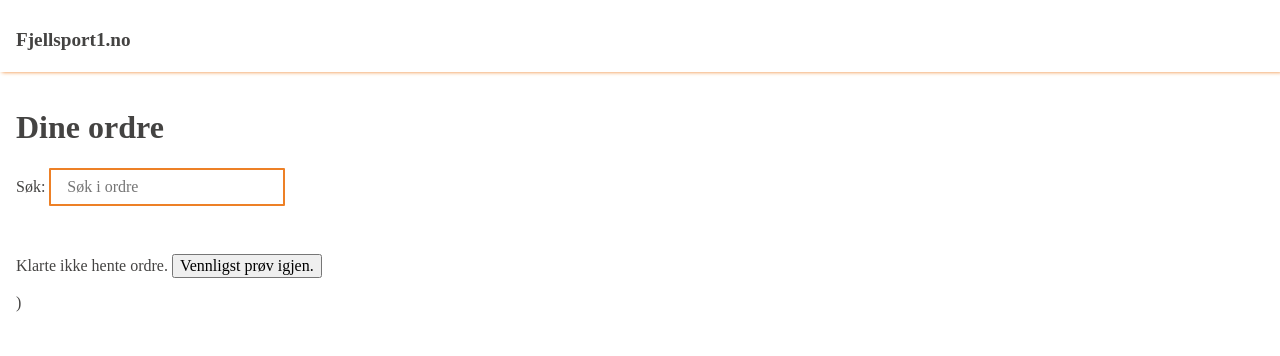
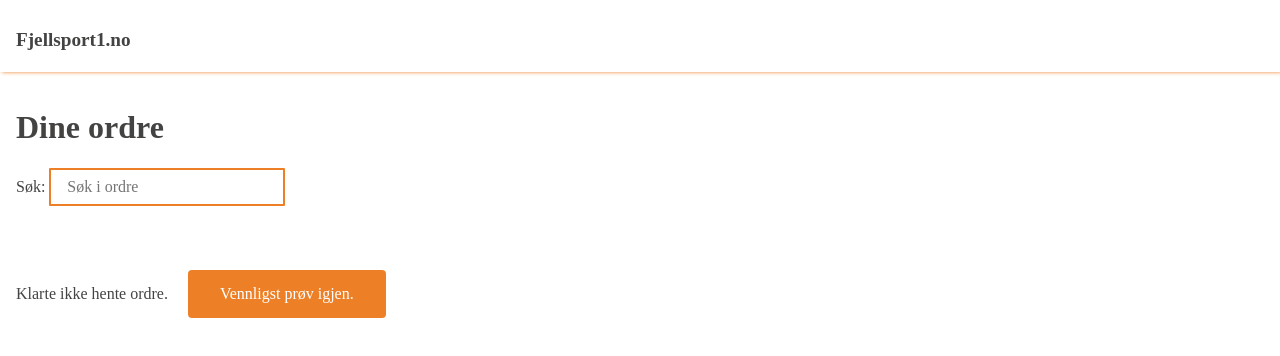
Before and after one commit to simonvea/fjellsport1, a website built with Vite: page index.html in a window 1280 px wide. Built offline with nearby package versions, Linux system fonts and the light colour scheme; no server answers.

Commit message:
improve fetchError message and styling

```diff
--- a/js/renderFunctions.js
+++ b/js/renderFunctions.js
@@ -13,11 +13,11 @@ export function renderFetchError(element) {
   element.innerHTML = `
     <p>
       Klarte ikke hente ordre.
-      <button onClick="window.location.reload(false)">
+      <button class="button" onClick="window.location.reload(false)">
         Vennligst prøv igjen.
       </button>
     </p>
-  )`;
+  `;
 }
 
 export function renderOrders(element, orders) {
--- a/style.css
+++ b/style.css
@@ -74,6 +74,7 @@ html {
 
 .details {
   border-spacing: 0 6px;
+  width: 100%;
 }
 
 .details__header {
@@ -134,6 +135,20 @@ html {
   display: block;
 }
 
+.button {
+  margin: 1rem;
+  background-color: var(--orange);
+  border: none;
+  color: white;
+  padding: 15px 32px;
+  text-align: center;
+  text-decoration: none;
+  display: inline-block;
+  font-size: 16px;
+  cursor: pointer;
+  border-radius: 4px;
+}
+
 .spinner {
   display: inline-block;
   border: 5px solid var(--green);
```
